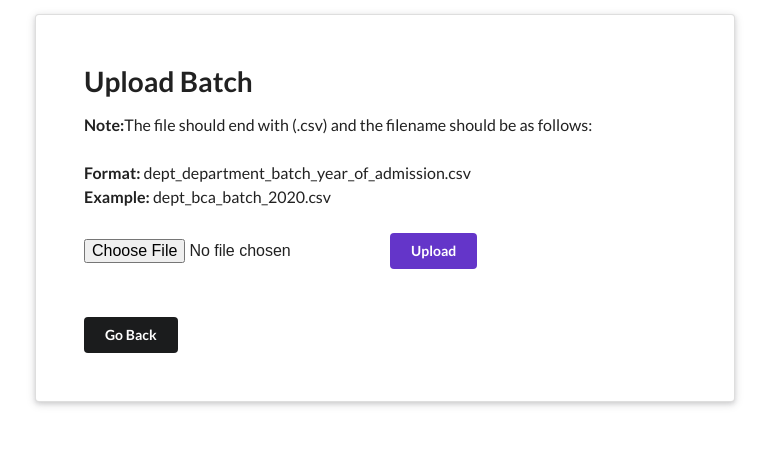
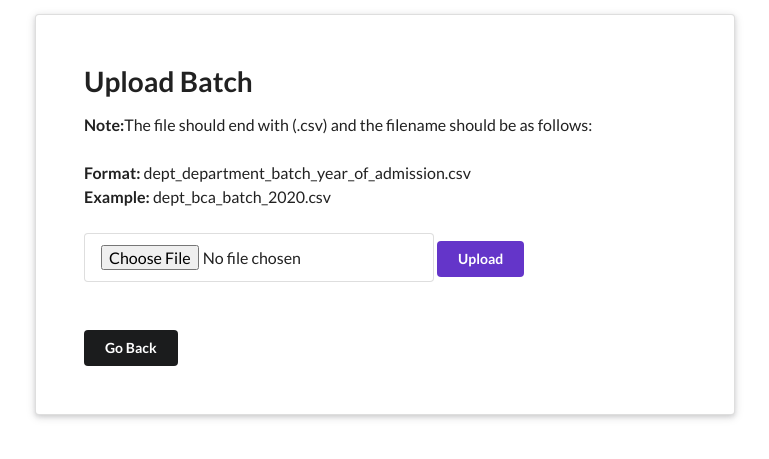
Before and after one commit to VishalShenoy2002/CMS, a Flask app: page /upload-batch in a window 1280 px wide. Shown: the part 40-499 px from the top of the page, without its empty margins (255-1024 px from the left). Run offline with Flask 3, Linux system fonts and the light colour scheme; some libraries are stand-ins or nearby versions.

Commit message:
Added CSS to the file input

```diff
--- a/templates/upload_batch.html
+++ b/templates/upload_batch.html
@@ -9,7 +9,9 @@
         <b>Example: </b>dept_bca_batch_2020.csv
     </label><br><br>
     <form action="" method="post" enctype="multipart/form-data">
-        <input type="file" name="file" id="file" class="ui input">
+        <div class="ui input">
+            <input type="file" name="file" id="file" accept="csv" class="ui input">
+        </div>
         <button type="submit" class="ui violet button">Upload</button>
     </form><br><br>
     <a href="/admission">
```
